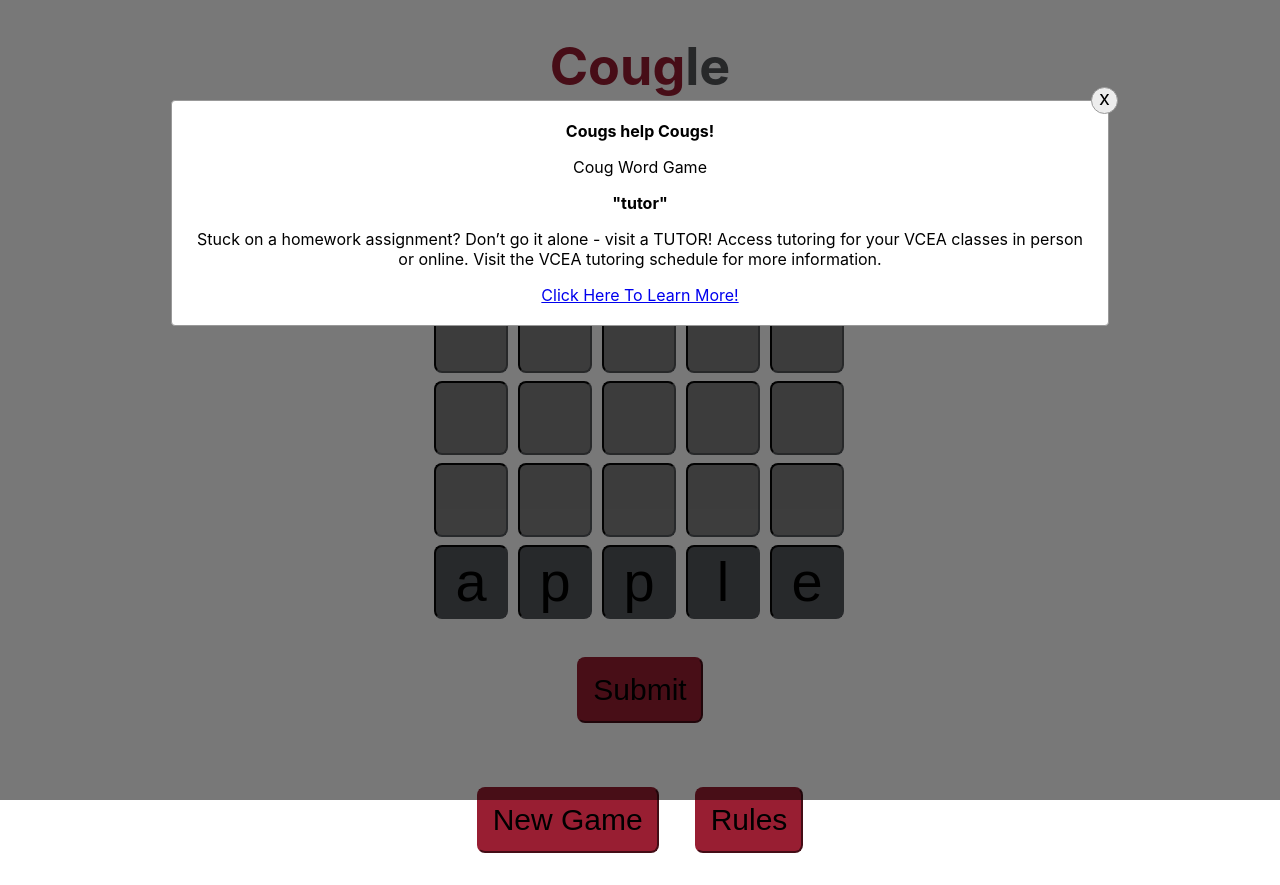
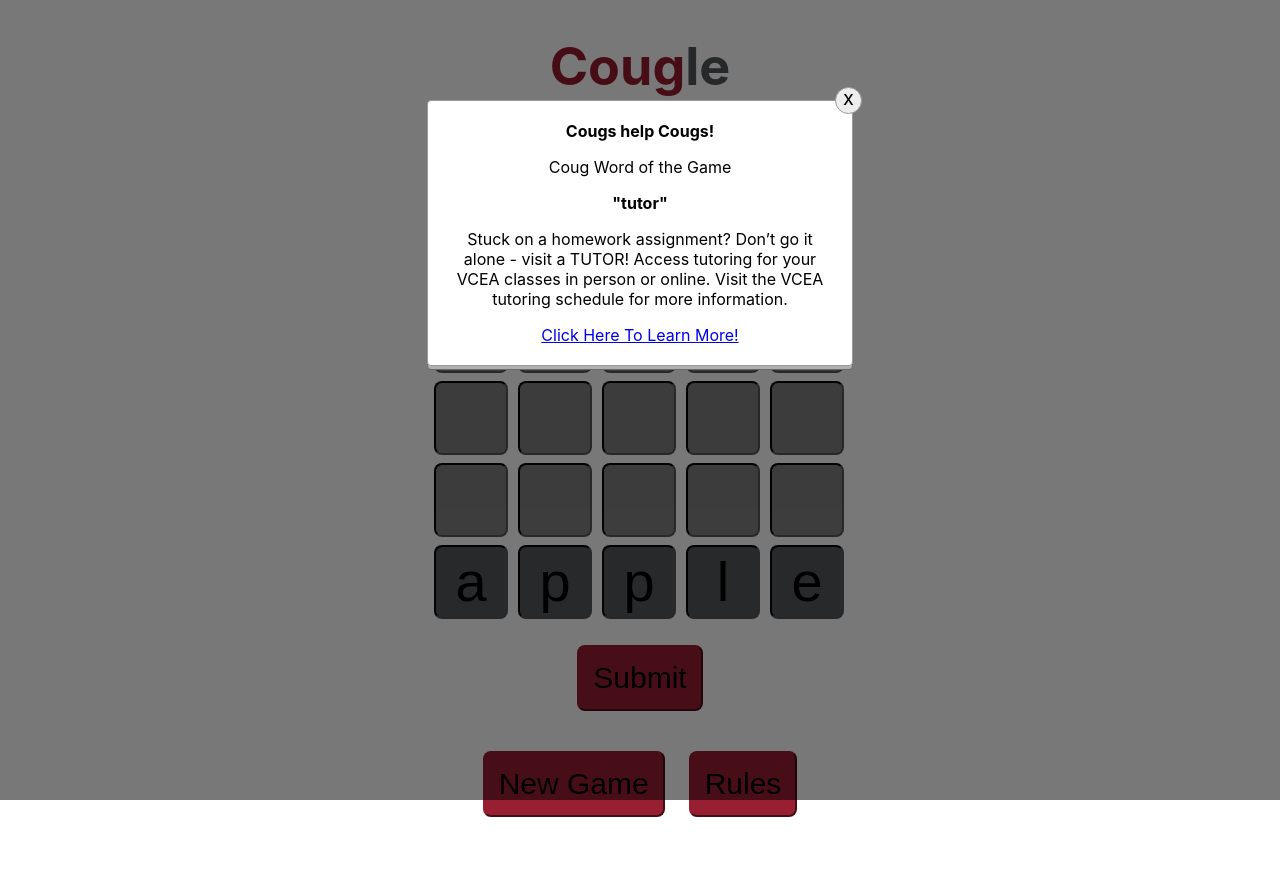
Before and after one commit to iejones/BenchMarks, a React (Create React App) app: page / in a window 1280 px wide. After the commit the page ends 837 px from the top, so only its background shows below. Built offline with nearby package versions, Linux system fonts and the light colour scheme.

Commit message:
fix bugs, mainly on new game and last coloring

```diff
--- a/src/App.js
+++ b/src/App.js
@@ -26,8 +26,8 @@ function App() {
   const [currentFocusedRow, setCurrentFocusedRow] = useState(1);
   const [currentFocusedColumn, setCurrentFocusedColumn] = useState(0);
   const [isGameOver, setIsGameOver] = useState(false);
-  const start = "meals";
-  const end = "bongo";
+  //const start = "meals";
+ // const end = "bongo";
   // const start = "tutor";
   // const end = "apple";
   console.log(typeof(words));
@@ -37,10 +37,18 @@ function App() {
   const [startWord, setStartWord] = useState(0);
   const [endWord, setEndWord] = useState(0);
   const togglePopup = () => {
+    if(isOpen){
+      // reset focus
+      document.getElementById(currentFocusedRow.toString() + currentFocusedColumn.toString()).focus();
+    }
     setIsOpen(!isOpen);
     console.log(isOpen);
   }
   const toggleRulesPopup = () => {
+    if(rulesIsOpen){
+      // reset focus
+      document.getElementById(currentFocusedRow.toString() + currentFocusedColumn.toString()).focus();
+    }
     setRulesIsOpen(!rulesIsOpen);
     console.log(rulesIsOpen);
   }
@@ -134,6 +142,7 @@ function App() {
         discarded += priorWord[i].letter;
       }
     }
+
     console.log(priorWordCopy);
     console.log(currentWordCopy);
     for (let i = 1; i < priorWordCopy.length; i++) {
@@ -164,12 +173,16 @@ function App() {
     for (let i = 0; i < 6; i++) {
       newWordGrid.push([])
     }
-    setStartWord(startWord + 1 % 6);
-    setEndWord(endWord + 1 % 6);
+
+    let newStartWord = (startWord + 1) % 6; // set won't occur until after function ends, so need temp for call below so wrapped around (+ 1 will not work for wrapping around)
+    let newEndWord = (endWord + 1 )% 6;
+    setStartWord(newStartWord);
+    setEndWord(newEndWord);
+    console.log(startWord)
     setIsOpen(true);
     for (let i = 0; i < 5; i++) {
-      newWordGrid[0].push({ letter: keyWordsStart[startWord + 1][i], color: 0, disabled:true, wrong:false })
-      newWordGrid[5].push({ letter: keyWordsEnd[endWord + 1][i], color: 0, disabled:true, wrong:false   })
+      newWordGrid[0].push({ letter: keyWordsStart[newStartWord][i], color: 0, disabled:true, wrong:false })
+      newWordGrid[5].push({ letter: keyWordsEnd[newEndWord][i], color: 0, disabled:true, wrong:false   })
     }
     for (let i = 1; i < 5; i++) {
       for (let j = 0; j < 5; j++) {
@@ -177,7 +190,11 @@ function App() {
       }
     }
     newWordGrid[1][0].disabled=false;
+    setCurrentColor(2);
     setWordGrid(newWordGrid);
+    setCurrentFocusedRow(1);
+    setCurrentFocusedColumn(0);
+    document.getElementById("10").focus();
   }
 
   const handleRules = () => {
@@ -190,15 +207,14 @@ function App() {
     const currentWord = newWordGrid[currentFocusedRow];
     let isCorrect = true;
 
-    // todo check to see if its in giant word list
-
-    // check word is "one away"/meets transform rules
+    // check is a word
     let wordCheck = "";
     for(let i = 0; i < currentWord.length; i++){
       wordCheck += currentWord[i].letter;
     }
     if (words.includes(wordCheck))
     {
+      // check word is "one away"/meets transform rules
       let output = checkOneAway(priorWord, currentWord, false);
       isCorrect = output[0];
 
@@ -228,9 +244,11 @@ function App() {
         setCurrentFocusedColumn(0);
 
       }
-      output = checkOneAway(currentWord, end, true)
+
+      output = checkOneAway(currentWord, keyWordsEnd[endWord], true)
       if (isCorrect && output[0]) {
         let currentChanged = output[1];
+        console.log(currentChanged)
         let endChanged = output[2];
         let times = output[3];
         for(let i = 0; i < priorWord.length; i++){
@@ -247,6 +265,7 @@ function App() {
         setIsGameOver(true);
         document.getElementById((currentFocusedRow + 1).toString() + "0").blur();
         newWordGrid[currentFocusedRow + 1][0].disabled = true;
+        setVictoryIsOpen(true);
       }
     } else{
       isCorrect = false;
@@ -255,8 +274,6 @@ function App() {
       for(let i = 0; i < 5; i++){
         newWordGrid[currentFocusedRow][i].wrong = true;
       }
-      setIsGameOver(true);
-      setVictoryIsOpen(true);
     }
     setWordGrid(newWordGrid);
   };
@@ -291,11 +308,17 @@ function App() {
       {rulesIsOpen && <Popup
       content={<>
         <b className='victory'>Rules</b>
-        <p>Transform and scramble words letter at a time. Change one of the letters in the word at a time and turn it into a new word.<br/>
-          Changing one letter in a word changes all the other letters in that word that are the same.<br/> For example, for o-{'>'}e, woody becomes weedy.
-          The goal is to transform the starting word to the final word!<br/>
+        <p align="left" >Transform the start word to the final word.<br/>
+        For each step:<br/>
+        <ul display="inline-block" text-align="left">
+          <li>Change one letter to any other letter</li>
+          <li>All instances of the letter must change</li>
+          <li>Only real words are allowed</li>
+        </ul>
+        For example, for o->e, woody becomes weedy.
+        <br/>
+        You have 5 steps. Enjoy!
         </p>
-
         </>}
       handleClose={toggleRulesPopup}
       />}
@@ -303,7 +326,7 @@ function App() {
     {isOpen && <Popup
       content={<>
         <b>Cougs help Cougs!</b>
-        <p>Coug Word Game</p>
+        <p>Coug Word of the Game</p>
         <b>"{keyWordsStart[startWord]}"</b>
         <p>{phrases[keyWordsStart[startWord]]}</p>
         <a href={phraseLink[startWord]}>Click Here To Learn More!</a>
@@ -381,7 +404,7 @@ const SubmitButton = styled.button`
   background-color: #981E32;
   border-color: #981E32;
   padding: 14px;
-  margin: 32px;
+  margin: 20px;
 `;
 
 const CougleTitle = styled.h1`
--- a/src/style.css
+++ b/src/style.css
@@ -6,11 +6,13 @@
     height: 100vh;
     top: 0;
     left: 0;
+    display: inline-flex;
+    flex-direction: column;
   }
 
   .box {
     position: relative;
-    width: 70%;
+    width: 30%;
     margin: 0 auto;
     height: auto;
     max-height: 70vh;
@@ -23,21 +25,23 @@
     text-align: center;
   }
 
+
+
   .center{
     text-align: center;
-    font-size: 160px;
+    font-size: 40px;
   }
 
   .victory{
     text-align: center;
-    font-size: 40px;
+    font-size: 20px;
   }
 
   .close-icon {
     content: 'x';
     cursor: pointer;
     position: fixed;
-    right: calc(15% - 30px);
+    right: calc(35% - 30px);
     top: calc(100vh - 85vh - 33px);
     background: #ededed;
     width: 25px;
```
